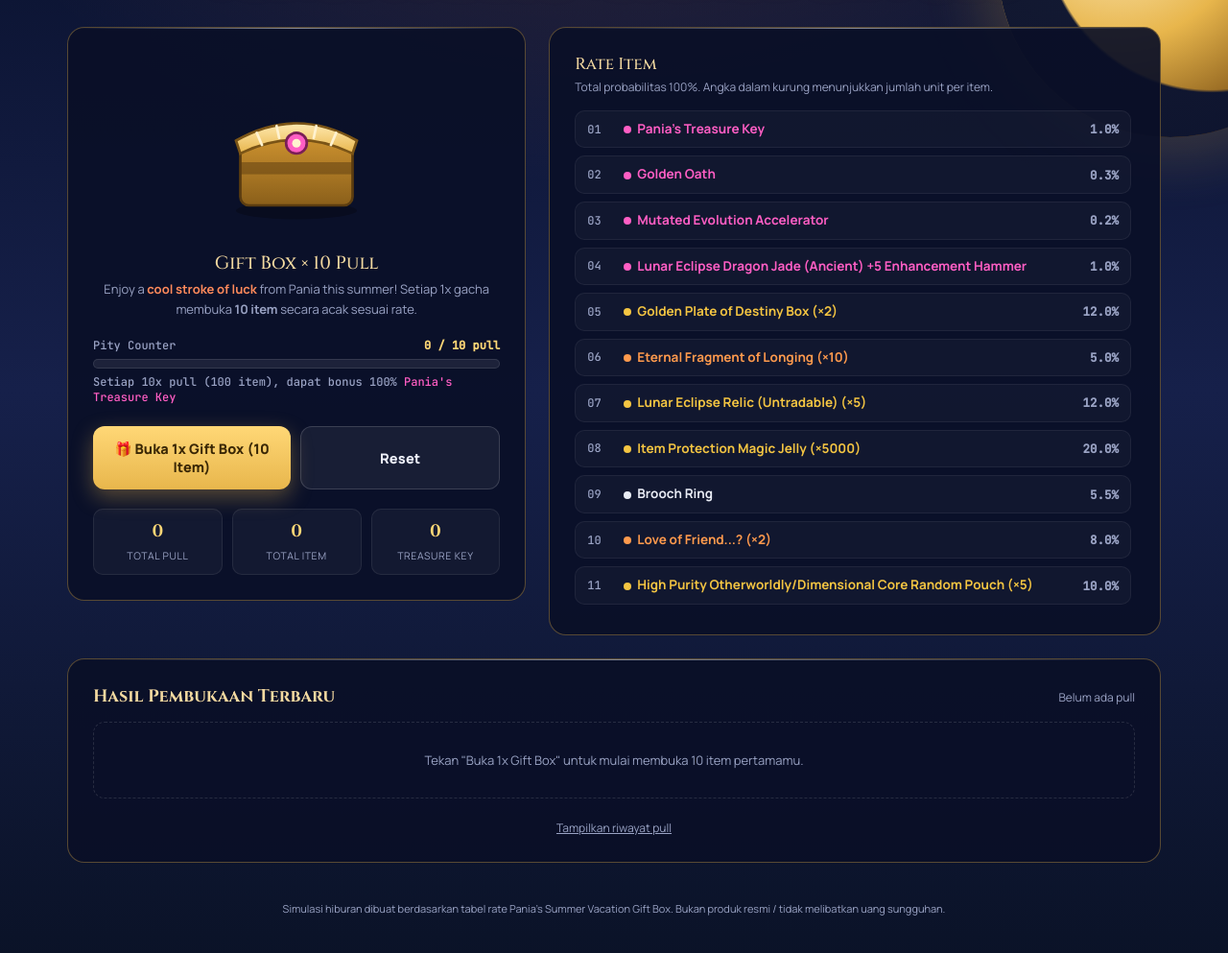
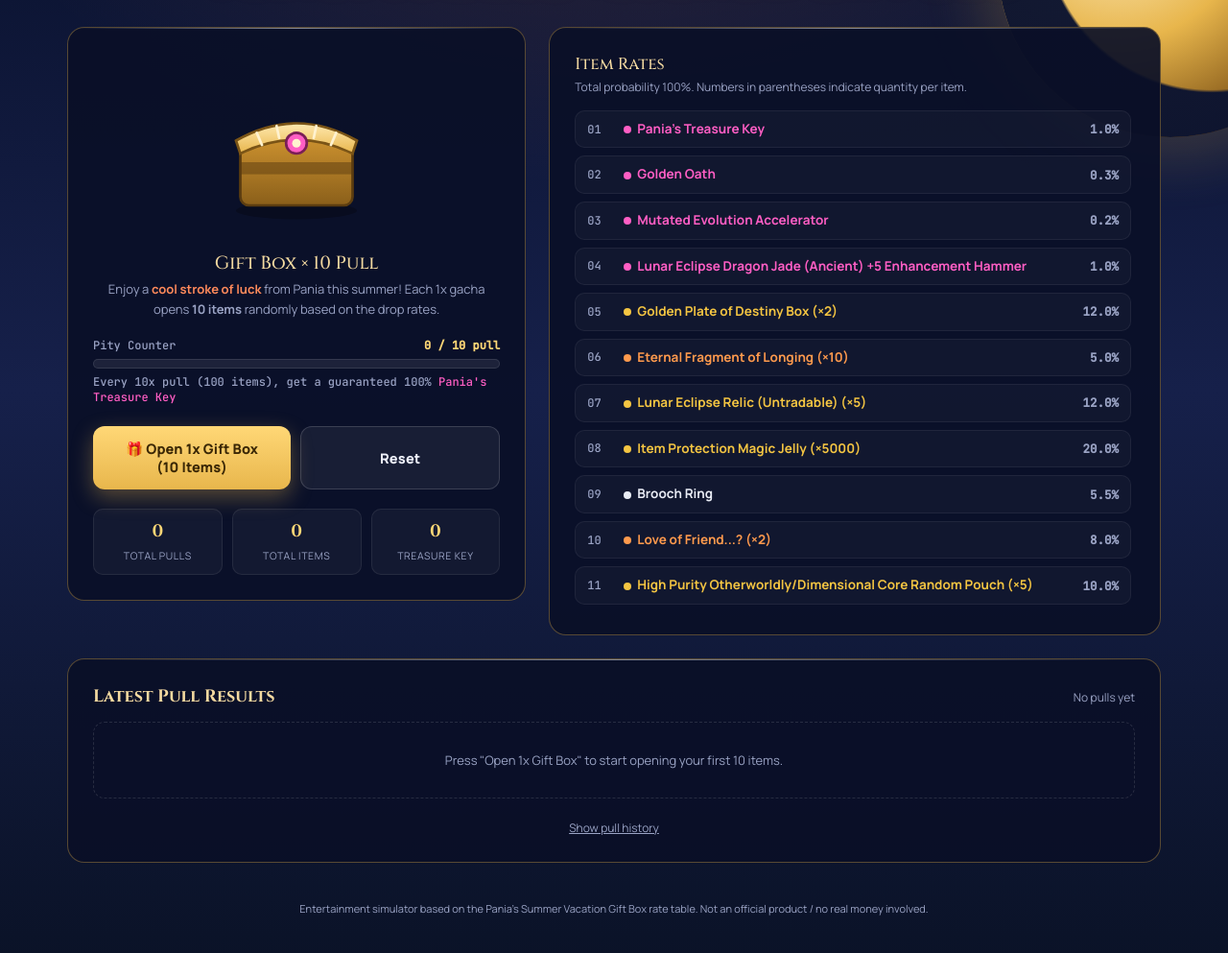
Before and after one commit to Putrakun17/Dragon-Nest-SEA-ToolKIT, a plain HTML site: page tool5.html in a window 1280 px wide. Shown: the part 97-1090 px from the top of the page at 96% size. Drawn offline with Linux system fonts and the light colour scheme.

Commit message:
Update tool5.html

```diff
--- a/tool5.html
+++ b/tool5.html
@@ -1,5 +1,5 @@
 <!DOCTYPE html>
-<html lang="id">
+<html lang="en">
 <head>
 <meta charset="UTF-8">
 <meta name="viewport" content="width=device-width, initial-scale=1.0">
@@ -265,30 +265,30 @@
         </svg>
       </div>
       <div class="box-name">Gift Box × 10 Pull</div>
-      <p class="box-desc">Enjoy a <b style="color:var(--coral)">cool stroke of luck</b> from Pania this summer! Setiap 1x gacha membuka <b>10 item</b> secara acak sesuai rate.</p>
+      <p class="box-desc">Enjoy a <b style="color:var(--coral)">cool stroke of luck</b> from Pania this summer! Each 1x gacha opens <b>10 items</b> randomly based on the drop rates.</p>
 
       <div class="pity-block">
         <div class="pity-label"><span>Pity Counter</span><b id="pityText">0 / 10 pull</b></div>
         <div class="pity-bar"><div class="pity-fill" id="pityFill"></div></div>
-        <div class="pity-label" style="margin-top:6px;"><span>Setiap 10x pull (100 item), dapat bonus 100% <span style="color:var(--legendary)">Pania's Treasure Key</span></span></div>
+        <div class="pity-label" style="margin-top:6px;"><span>Every 10x pull (100 items), get a guaranteed 100% <span style="color:var(--legendary)">Pania's Treasure Key</span></span></div>
       </div>
 
       <div class="btn-row">
-        <button class="btn btn-primary" id="pullBtn">🎁 Buka 1x Gift Box (10 Item)</button>
+        <button class="btn btn-primary" id="pullBtn">🎁 Open 1x Gift Box (10 Items)</button>
         <button class="btn btn-ghost" id="resetBtn">Reset</button>
       </div>
 
       <div class="stat-strip">
-        <div class="stat"><b id="statPulls">0</b><span>Total Pull</span></div>
-        <div class="stat"><b id="statItems">0</b><span>Total Item</span></div>
+        <div class="stat"><b id="statPulls">0</b><span>Total Pulls</span></div>
+        <div class="stat"><b id="statItems">0</b><span>Total Items</span></div>
         <div class="stat"><b id="statKeys">0</b><span>Treasure Key</span></div>
       </div>
     </div>
 
     <!-- RIGHT: Rate table -->
     <div class="panel">
-      <div class="rate-title">Rate Item</div>
-      <p class="rate-note">Total probabilitas 100%. Angka dalam kurung menunjukkan jumlah unit per item.</p>
+      <div class="rate-title">Item Rates</div>
+      <p class="rate-note">Total probability 100%. Numbers in parentheses indicate quantity per item.</p>
       <div class="rate-list" id="rateList"></div>
     </div>
 
@@ -297,20 +297,20 @@
   <!-- RESULTS -->
   <div class="panel results-panel">
     <div class="results-head">
-      <h2>Hasil Pembukaan Terbaru</h2>
-      <p id="resultsMeta">Belum ada pull</p>
+      <h2>Latest Pull Results</h2>
+      <p id="resultsMeta">No pulls yet</p>
     </div>
-    <div class="bonus-banner" id="bonusBanner">✨ Pity tercapai! +1 Pania's Treasure Key (100%) ✨</div>
+    <div class="bonus-banner" id="bonusBanner">✨ Pity reached! +1 Pania's Treasure Key (100% Guaranteed) ✨</div>
     <div id="resultsArea">
-      <div class="empty-hint">Tekan "Buka 1x Gift Box" untuk mulai membuka 10 item pertamamu.</div>
+      <div class="empty-hint">Press "Open 1x Gift Box" to start opening your first 10 items.</div>
     </div>
     <div class="log-toggle">
-      <button id="historyToggle">Tampilkan riwayat pull</button>
+      <button id="historyToggle">Show pull history</button>
     </div>
     <div id="history"></div>
   </div>
 
-  <footer>Simulasi hiburan dibuat berdasarkan tabel rate Pania's Summer Vacation Gift Box. Bukan produk resmi / tidak melibatkan uang sungguhan.</footer>
+  <footer>Entertainment simulator based on the Pania's Summer Vacation Gift Box rate table. Not an official product / no real money involved.</footer>
 </div>
 
 <script>
@@ -409,7 +409,7 @@ function updateStatsUI(){
 }
 
 function addHistory(entries){
-  const stamp = new Date().toLocaleTimeString('id-ID');
+  const stamp = new Date().toLocaleTimeString('en-US');
   entries.forEach(name => historyLog.unshift(`[${stamp}] ${name}`));
   const histEl = document.getElementById('history');
   histEl.innerHTML = historyLog.slice(0,300).map(l => `<div>${l}</div>`).join('');
@@ -451,7 +451,7 @@ document.getElementById('pullBtn').addEventListener('click', () => {
     addHistory(namesThisPull);
 
     document.getElementById('resultsMeta').textContent =
-      `Pull ke-${totalPulls} · ${totalItems} item terkumpul`;
+      `Pull #${totalPulls} · ${totalItems} items collected`;
 
     btn.disabled = false;
   }, 550);
@@ -460,8 +460,8 @@ document.getElementById('pullBtn').addEventListener('click', () => {
 document.getElementById('resetBtn').addEventListener('click', () => {
   totalPulls = 0; totalItems = 0; totalKeys = 0; historyLog = [];
   updateStatsUI();
-  document.getElementById('resultsArea').innerHTML = '<div class="empty-hint">Tekan "Buka 1x Gift Box" untuk mulai membuka 10 item pertamamu.</div>';
-  document.getElementById('resultsMeta').textContent = 'Belum ada pull';
+  document.getElementById('resultsArea').innerHTML = '<div class="empty-hint">Press "Open 1x Gift Box" to start opening your first 10 items.</div>';
+  document.getElementById('resultsMeta').textContent = 'No pulls yet';
   document.getElementById('bonusBanner').classList.remove('show');
   document.getElementById('history').innerHTML = '';
 });
@@ -469,7 +469,7 @@ document.getElementById('resetBtn').addEventListener('click', () => {
 document.getElementById('historyToggle').addEventListener('click', (e) => {
   const hist = document.getElementById('history');
   hist.classList.toggle('show');
-  e.target.textContent = hist.classList.contains('show') ? 'Sembunyikan riwayat pull' : 'Tampilkan riwayat pull';
+  e.target.textContent = hist.classList.contains('show') ? 'Hide pull history' : 'Show pull history';
 });
 
 updateStatsUI();
```
